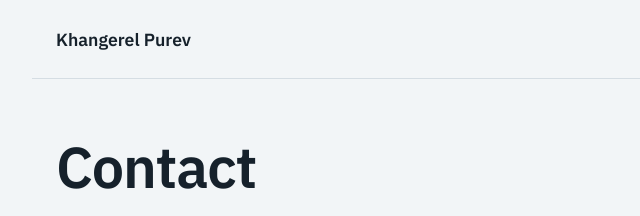
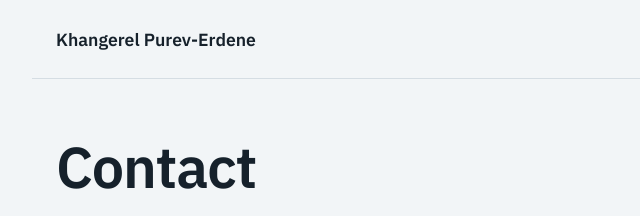
Before and after one commit to khangerelpurev/khangerelpurev.github.io, a plain HTML site: page contact.html in a window 1280 px wide. Shown: the top 216 px of the page, 128-768 px from the left. Drawn offline with Linux system fonts and the light colour scheme.

Commit message:
Update contact.html

```diff
--- a/contact.html
+++ b/contact.html
@@ -10,7 +10,7 @@
 </head>
 <body>
   <header class="nav">
-    <a class="brand" href="index.html">Khangerel Purev</a>
+    <a class="brand" href="index.html">Khangerel Purev-Erdene</a>
     <nav aria-label="Main">
       <ul>
         <li><a href="index.html">Home</a></li>
```
